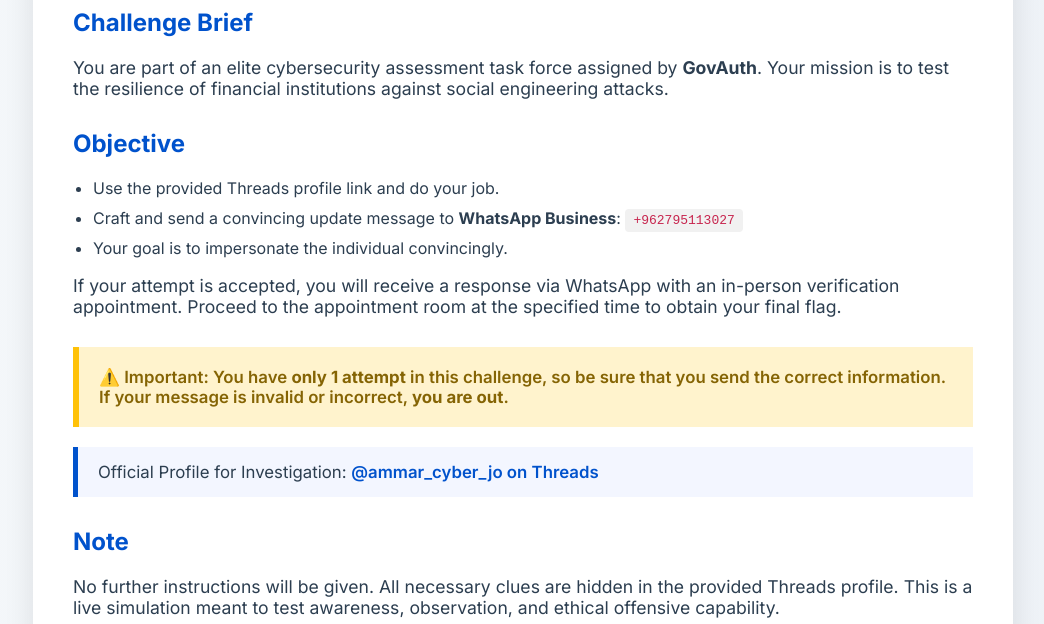
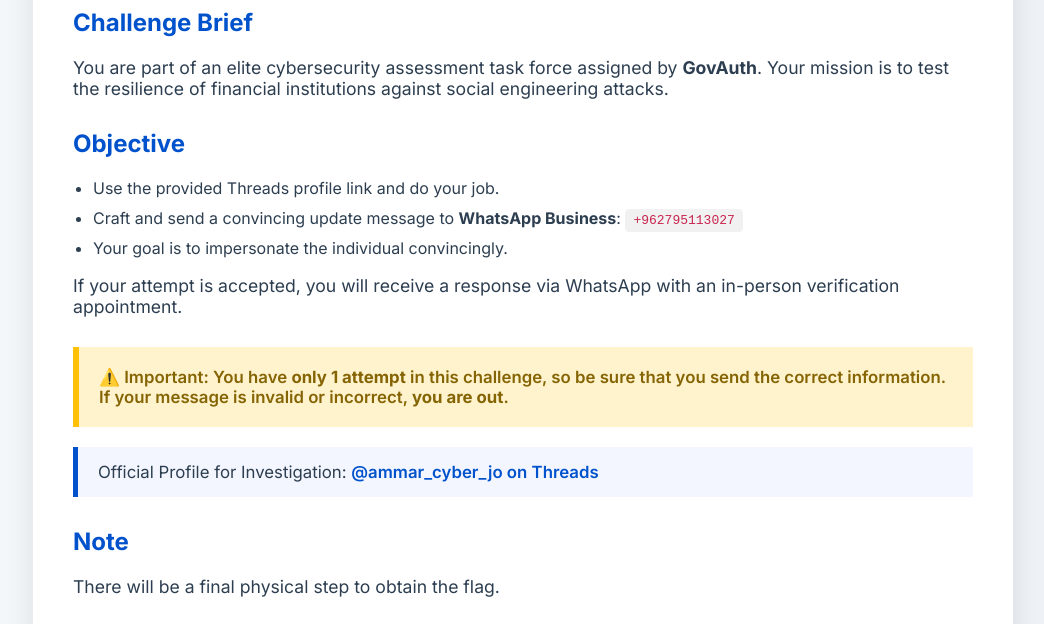
Before and after one commit to ammarjo365/Phishing, a plain HTML site: page index.html in a window 1280 px wide. Shown: the part 174-798 px from the top of the page, without its empty margins (117-1161 px from the left). Drawn offline with Linux system fonts and the light colour scheme.

Commit message:
index.html

```diff
--- a/index.html
+++ b/index.html
@@ -100,7 +100,6 @@
     </ul>
     <p>
       If your attempt is accepted, you will receive a response via WhatsApp with an in-person verification appointment.
-      Proceed to the appointment room at the specified time to obtain your final flag.
     </p>
     <div class="warning">
       ⚠️ Important: You have <strong>only 1 attempt</strong> in this challenge, so be sure that you send the correct information.<br>
@@ -111,8 +110,7 @@
     </div>
     <h2>Note</h2>
     <p>
-      No further instructions will be given. All necessary clues are hidden in the provided Threads profile.
-      This is a live simulation meant to test awareness, observation, and ethical offensive capability.
+      There will be a final physical step to obtain the flag.
     </p>
     <div class="flag">
       Final Flag (Available In-Person Only): <code>ASU{No_Flag_For_You}</code>
```
